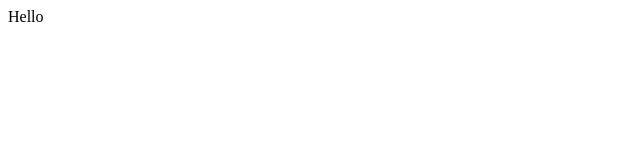
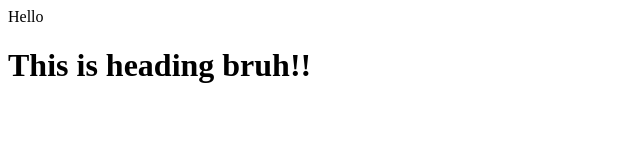
Before and after one commit to yuvarajsai/shiny-giggle, a plain HTML site: page index.html in a window 1280 px wide. Shown: the whole page, without its empty margins (0-640 px from the left). Drawn offline with Linux system fonts and the light colour scheme.

Commit message:
Added heading

```diff
--- a/index.html
+++ b/index.html
@@ -2,5 +2,6 @@
   <head> </head>
   <body>
     <p>Hello</p>
+    <h1>This is heading bruh!!</h1>
   </body>
 </html>
```
